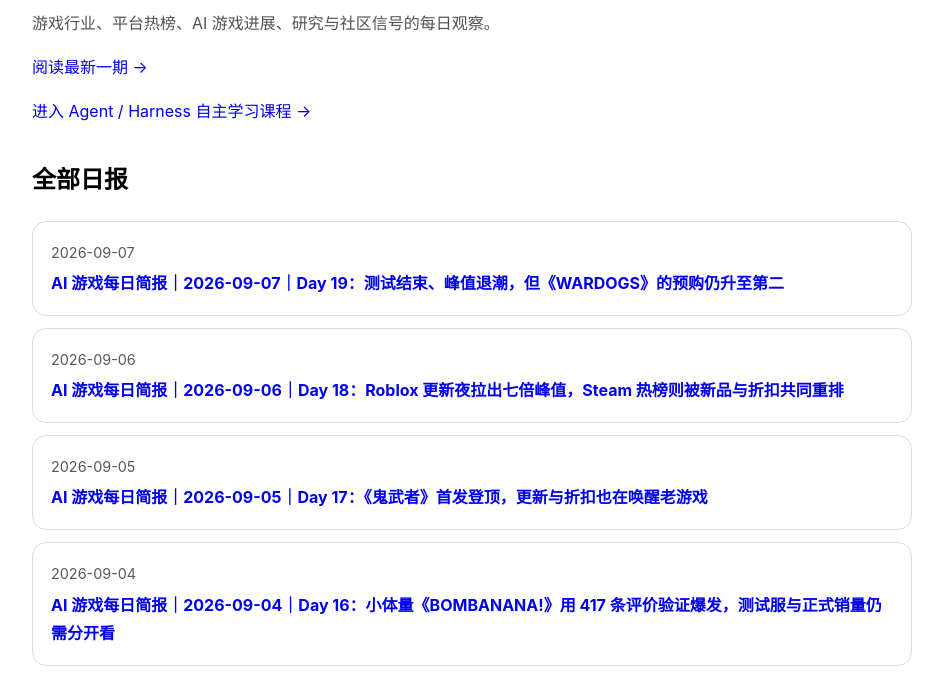
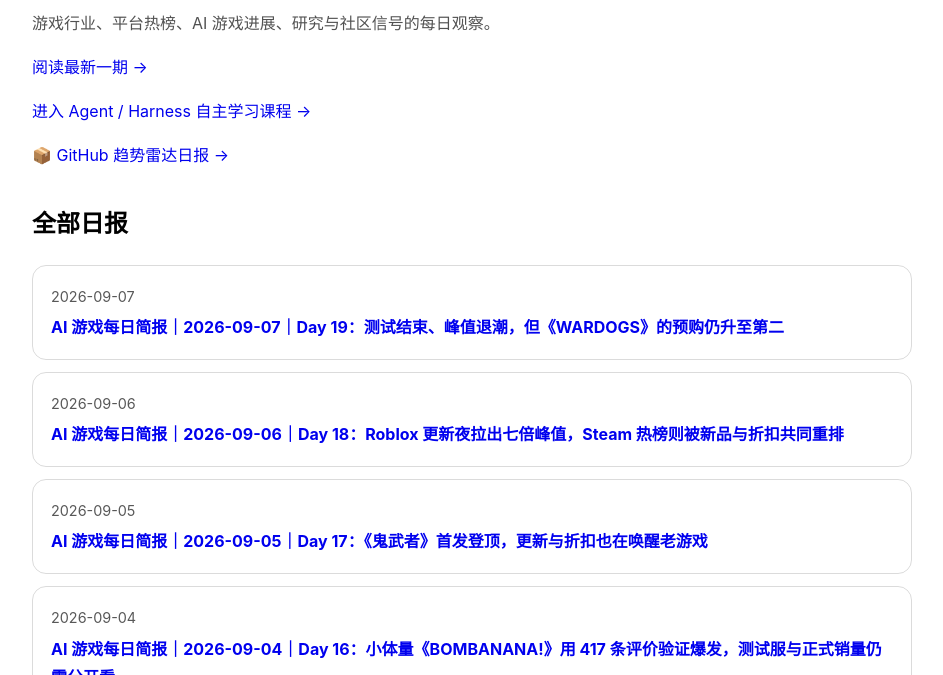
Before and after one commit to suesam/game-daily, a plain HTML site: page docs/index.html in a window 1280 px wide. Shown: the part 122-797 px from the top of the page, without its empty margins (168-1111 px from the left). Drawn offline with Linux system fonts and the light colour scheme.

Commit message:
Refresh Game Daily index and site

```diff
--- a/docs/index.html
+++ b/docs/index.html
@@ -54,6 +54,7 @@ img { max-width: 100%; }
     </p>
     <p><a href="reports/2026/09/2026-09-07.html">阅读最新一期 →</a></p>
     <p><a href="agent-course/">进入 Agent / Harness 自主学习课程 →</a></p>
+    <p><a href="github-daily/">📦 GitHub 趋势雷达日报 →</a></p>
   </header>
   <main>
     <h2>全部日报</h2>
```
